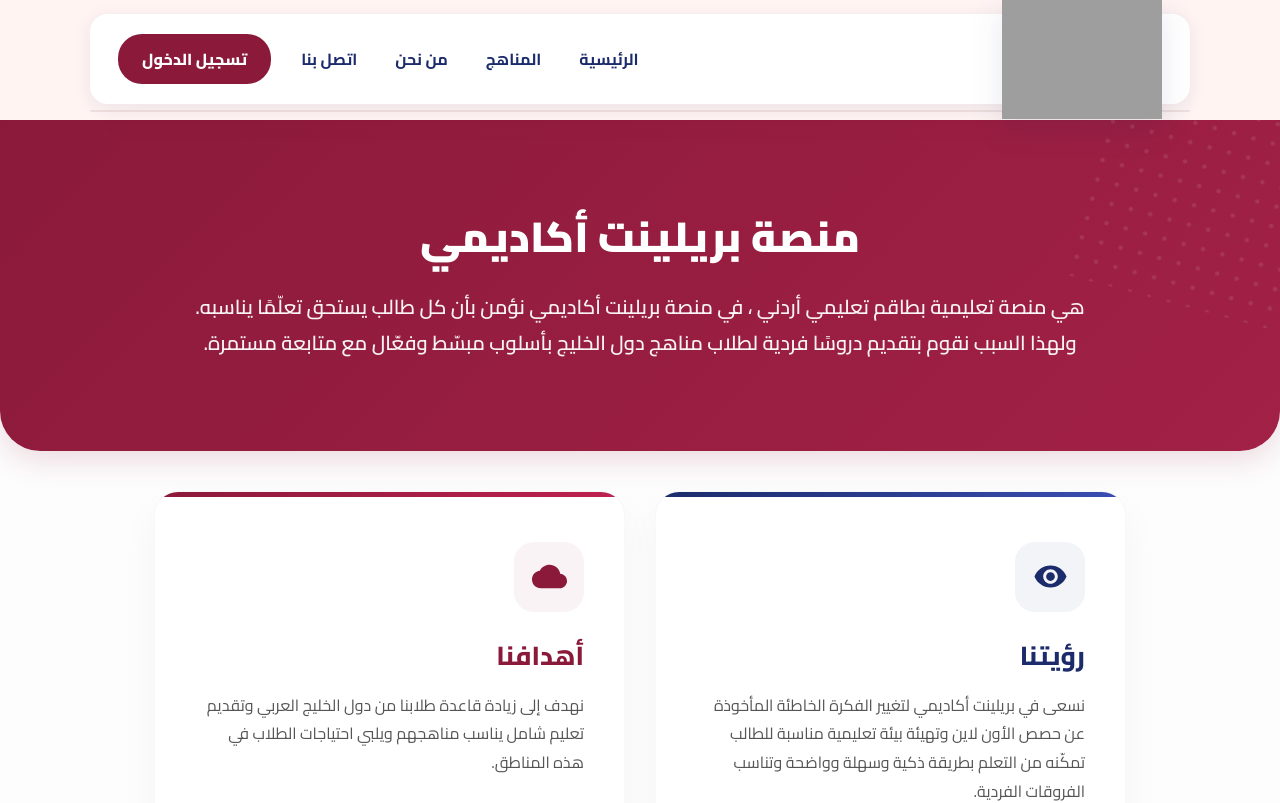
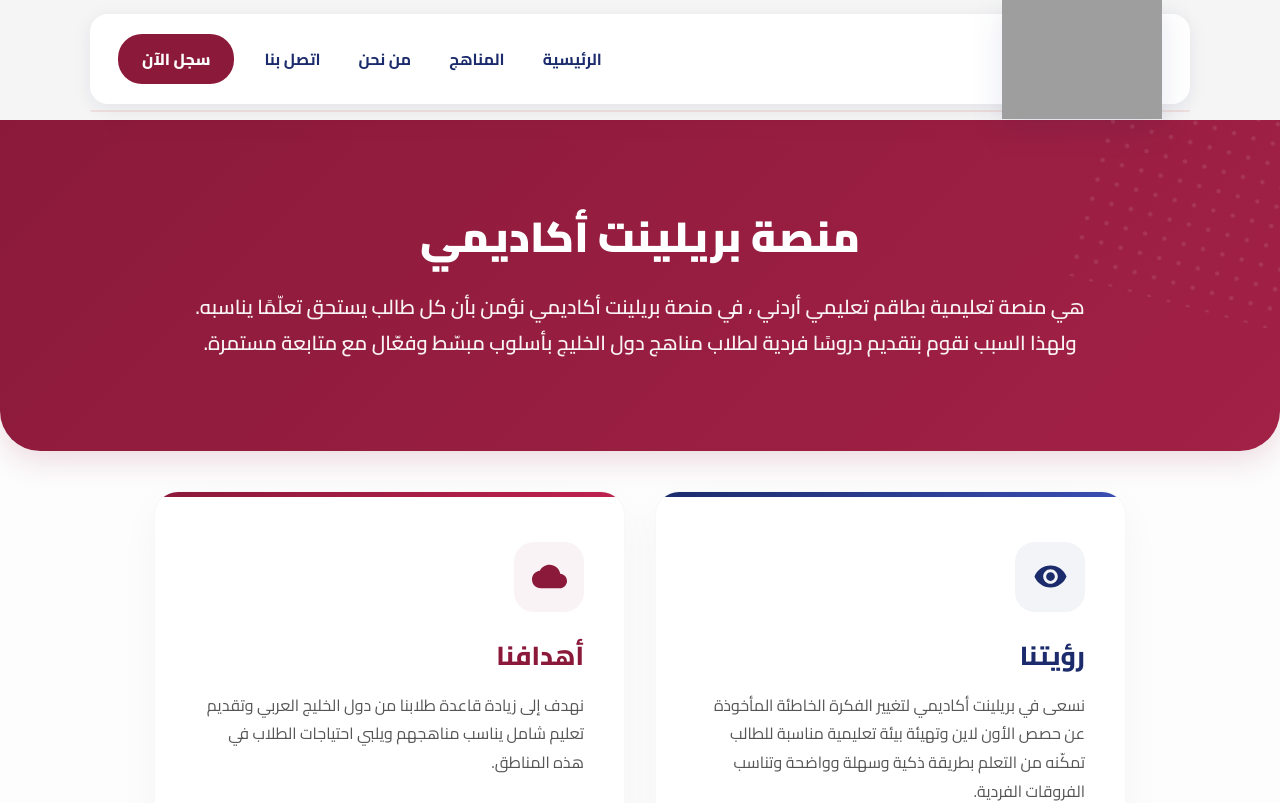
Before and after one commit to ahmed12g4/brilliant-academy, a Next.js app: page /about in a window 1280 px wide. Shown: the top 803 px of the page. Built offline with nearby package versions, Linux system fonts and the light colour scheme; grey boxes are pictures that could not be loaded.

Commit message:
Change body background to #f5f5f5, update Hero bg, change login button to register now linking to /courses

```diff
--- a/src/app/globals.css
+++ b/src/app/globals.css
@@ -4,7 +4,7 @@
 :root {
   --primary-navy: #1B2B6B;
   --accent-red: #8B1A3A;
-  --bg-pink: #FFF4F2;
+  --bg-pink: #f5f5f5;
   --bg-white: #ffffff;
 }
 
--- a/src/components/Header.tsx
+++ b/src/components/Header.tsx
@@ -41,7 +41,7 @@ export default function Header() {
           border-bottom: 0 !important;
         }
 
-        body { padding-top: 120px !important; background-color: #FFF4F2 !important; }
+        body { padding-top: 120px !important; background-color: #f5f5f5 !important; }
         section, header, nav { border-bottom: none !important; }
 
         @keyframes baLogoReveal3DPremium {
@@ -99,7 +99,7 @@ export default function Header() {
           <li><Link href="/courses">المناهج</Link></li>
           <li><Link href="/about">من نحن</Link></li>
           <li><Link href="/contact">اتصل بنا</Link></li>
-          <li><a href="https://portal.thebrilliant-academy.com" className="ba-btn">تسجيل الدخول</a></li>
+          <li><Link href="/courses" className="ba-btn">سجل الآن</Link></li>
         </ul>
         <button className={`ba-burger ${open ? "open" : ""}`} id="baBurger" onClick={() => setOpen(!open)} aria-label="القائمة">
           <span></span><span></span><span></span>
@@ -112,7 +112,7 @@ export default function Header() {
           <li><Link href="/courses" onClick={() => setOpen(false)}>المناهج</Link></li>
           <li><Link href="/about" onClick={() => setOpen(false)}>من نحن</Link></li>
           <li><Link href="/contact" onClick={() => setOpen(false)}>اتصل بنا</Link></li>
-          <li><a href="https://portal.thebrilliant-academy.com" className="mob-btn">تسجيل الدخول</a></li>
+          <li><Link href="/courses" className="mob-btn" onClick={() => setOpen(false)}>سجل الآن</Link></li>
         </ul>
       </div>
     </>
--- a/src/components/Hero.tsx
+++ b/src/components/Hero.tsx
@@ -16,7 +16,7 @@ export default function Hero() {
     <>
       <style jsx>{`
         .ba-hero-container { width: 100%; background-color: transparent; padding-top: 30px; padding-bottom: 0; font-family: 'Cairo', sans-serif; direction: rtl; position: relative; }
-        .ba-hero-container::before { content: ''; position: absolute; top: 200px; left: 0; right: 0; bottom: 0; background-color: #FFF4F2; z-index: -1; }
+        .ba-hero-container::before { content: ''; position: absolute; top: 200px; left: 0; right: 0; bottom: 0; background-color: #f5f5f5; z-index: -1; }
         .ba-hero-box { width: calc(100% - 40px); max-width: 1100px; margin: 0 auto; border-radius: 20px; position: relative; background: linear-gradient(135deg, #1B2B6B 0%, #2a3a8c 45%, #8B1A3A 100%); box-shadow: 0 16px 40px rgba(27,43,107,0.15); min-height: 380px; }
         .ba-hero-box::before { content: ''; position: absolute; top: 0; left: 0; right: 0; bottom: 0; background-image: radial-gradient(#ffffff 1px, transparent 1px); background-size: 20px 20px; opacity: 0.05; z-index: 1; border-radius: 20px; }
         .ba-hero-img-wrap { position: relative; z-index: 3; width: 100%; display: flex; justify-content: center; align-items: flex-end; margin-top: -340px; pointer-events: none; }
```
